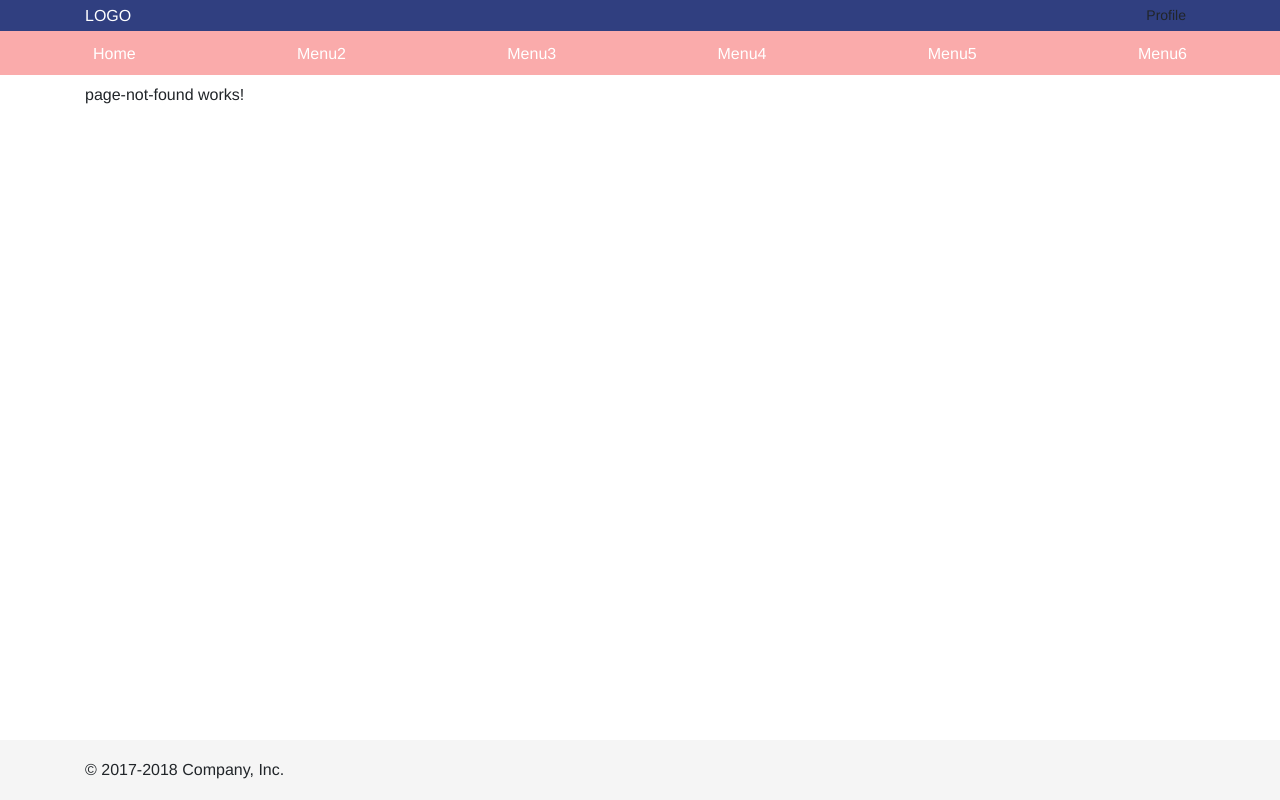
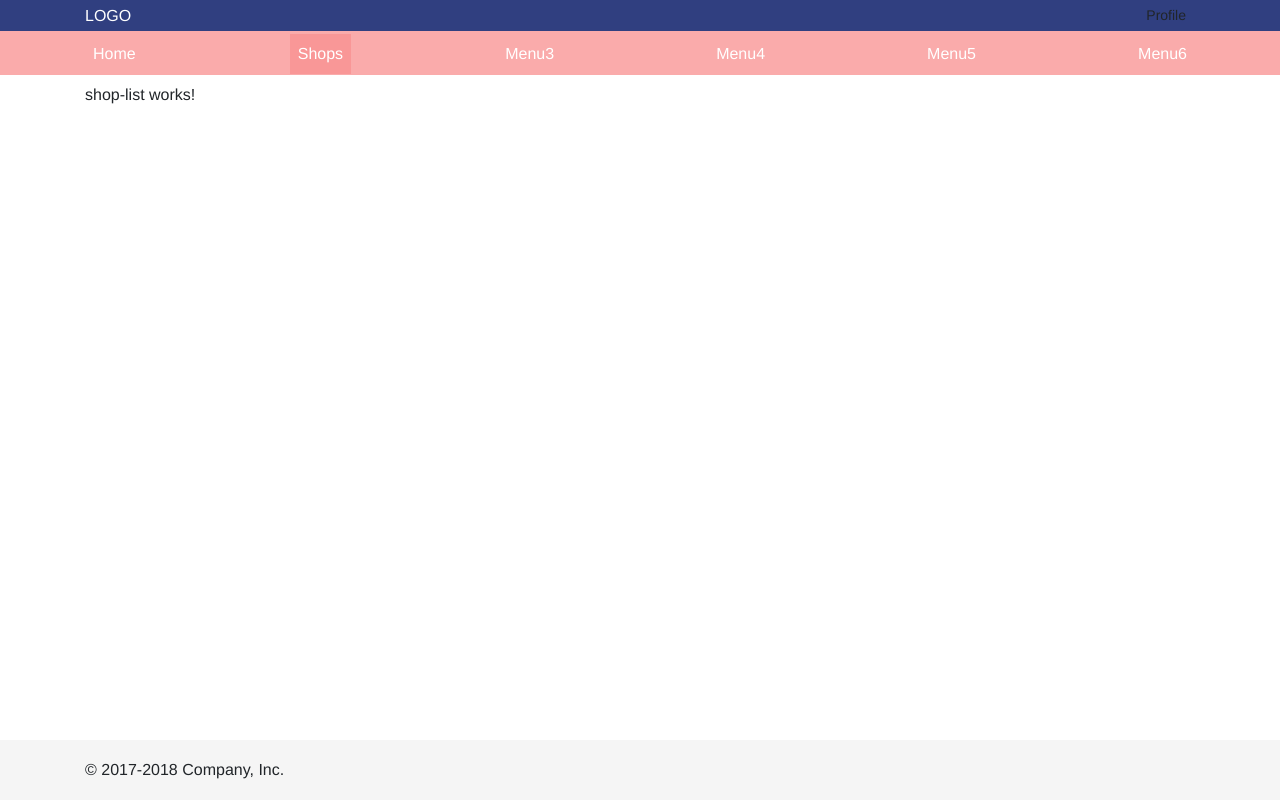
Before and after one commit to splim2002/ng7project, an Angular app in the folder ClientApp/: page /shop in a window 1280 px wide. Built offline with nearby package versions, Linux system fonts and the light colour scheme.

Commit message:
Customize routing to (ShopsModule) ShopListComponent

```diff
--- a/ClientApp/src/app/app-routing.module.ts
+++ b/ClientApp/src/app/app-routing.module.ts
@@ -13,6 +13,10 @@ const routes: Routes = [
     loadChildren: './home/home.module#HomeModule'
   },
   {
+    path: 'shop',
+    loadChildren: './shops/shops.module#ShopsModule'
+  },
+  {
     path: '**',
     component: PageNotFoundComponent
   }
--- a/ClientApp/src/app/core/components/menubar/menubar.component.html
+++ b/ClientApp/src/app/core/components/menubar/menubar.component.html
@@ -2,8 +2,8 @@
   <div class="nav-scroller py-1 mb-2">
     <nav class="nav d-flex justify-content-between">
       <a class="p-2" [routerLink]="['/home']" [routerLinkActive]="['active']">Home</a>
-      <a class="p-2" href="#">Menu2</a>
-      <a class="p-2" href="#">Menu3</a>
+      <a class="p-2" [routerLink]="['/shop']" [routerLinkActive]="['active']">Shops</a>
+      <a class=" p-2" href="#">Menu3</a>
       <a class="p-2" href="#">Menu4</a>
       <a class="p-2" href="#">Menu5</a>
       <a class="p-2" href="#">Menu6</a>
--- a/ClientApp/src/app/shops/shops-routing.module.ts
+++ b/ClientApp/src/app/shops/shops-routing.module.ts
@@ -1,10 +1,16 @@
 import { NgModule } from '@angular/core';
-import { Routes, RouterModule } from '@angular/router';
+import { RouterModule, Routes } from '@angular/router';
+import { ShopListComponent } from './pages/shop-list/shop-list.component';
 
-const routes: Routes = [];
+const routes: Routes = [
+  {
+    path: '',
+    component: ShopListComponent
+  }
+];
 
 @NgModule({
   imports: [RouterModule.forChild(routes)],
   exports: [RouterModule]
 })
-export class ShopsRoutingModule { }
+export class ShopsRoutingModule {}
```
Also changed, not shown: 2 other files (tests, documents, lock files or other folders).
